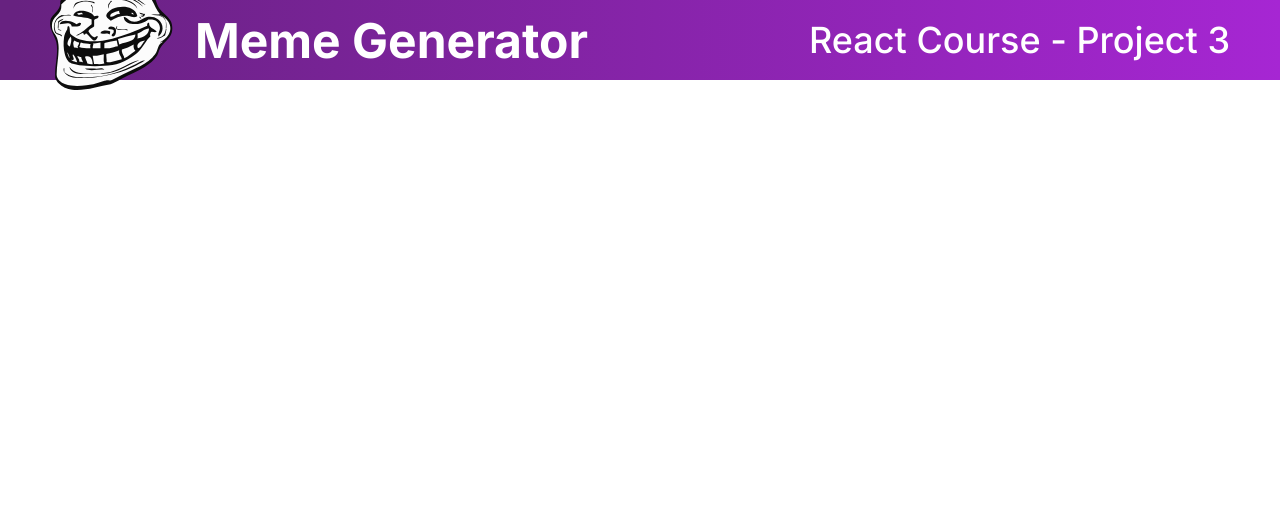
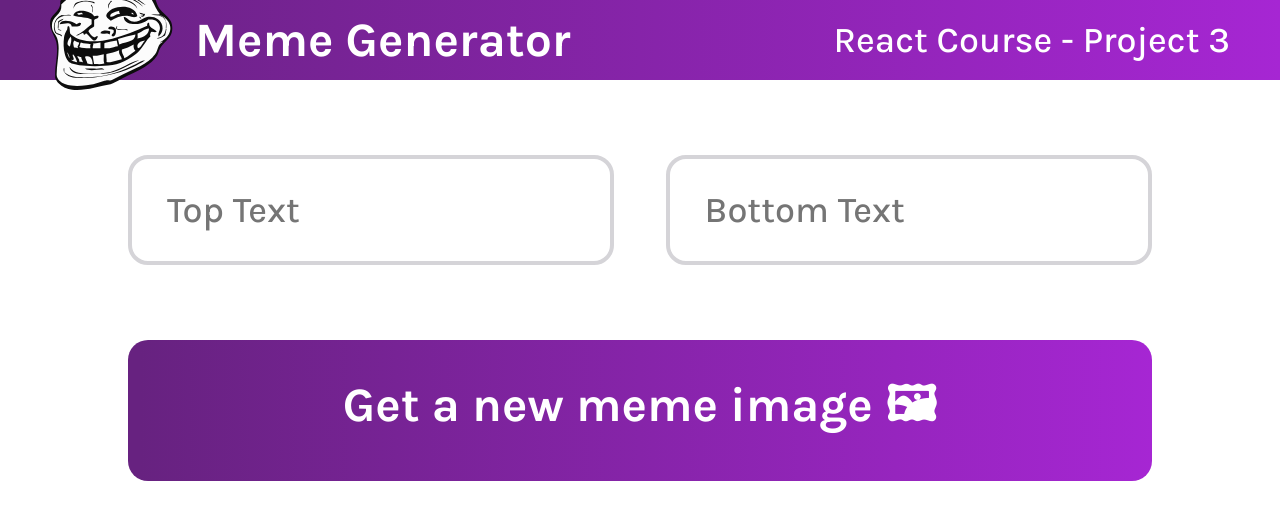
Before and after one commit to jeremydurden/meme-generator-react, a JavaScript app: page / in a window 1280 px wide. Shown: the top 520 px of the page. Built offline with nearby package versions, Linux system fonts and the light colour scheme.

Commit message:
adding main component w/ form and some styling

```diff
--- a/public/index.html
+++ b/public/index.html
@@ -5,7 +5,7 @@
     <link rel="preconnect" href="https://fonts.googleapis.com" />
     <link rel="preconnect" href="https://fonts.gstatic.com" crossorigin />
     <link
-      href="https://fonts.googleapis.com/css2?family=Inter:wght@300;400;500;700&display=swap"
+      href="https://fonts.googleapis.com/css2?family=Karla:wght@300;500;700&display=swap"
       rel="stylesheet"
     />
     <link rel="icon" href="%PUBLIC_URL%/favicon.ico" />
--- a/src/App.js
+++ b/src/App.js
@@ -1,8 +1,14 @@
 import Header from "./Components/Header";
+import Meme from "./Components/Meme";
 import "./styles.css";
 
 function App() {
-  return <Header />;
+  return (
+    <div className="app--container">
+      <Header />
+      <Meme />
+    </div>
+  );
 }
 
 export default App;
--- /dev/null
+++ b/src/Components/Meme.js
@@ -0,0 +1,19 @@
+function Meme() {
+  return (
+    <main className="meme-container">
+      <form action="" className="meme--form">
+        <div className="meme--flexform">
+          <input type="text" className="meme--input" placeholder="Top Text" />
+          <input
+            type="text"
+            className="meme--input"
+            placeholder="Bottom Text"
+          />
+          <button className="meme--button">Get a new meme image 🖼</button>
+        </div>
+      </form>
+    </main>
+  );
+}
+
+export default Meme;
--- a/src/styles.css
+++ b/src/styles.css
@@ -2,7 +2,7 @@
   box-sizing: border-box;
   margin: 0;
   padding: 0;
-  font-family: "Inter", sans-serif;
+  font-family: "Karla", sans-serif;
 }
 
 .header {
@@ -31,3 +31,44 @@
   font-size: 36px;
   font-weight: 500;
 }
+
+/* MEME */
+
+.meme--flexform {
+  display: flex;
+  flex-flow: wrap;
+  justify-content: center;
+  justify-self: center;
+  max-width: 80%;
+  margin: auto;
+  margin-top: 75px;
+  gap: 5%;
+}
+
+.meme--input {
+  flex-grow: 1;
+  flex-basis: 35%;
+  padding: 30px;
+  margin-bottom: 75px;
+  color: #0d0d0d;
+  font-size: 36px;
+  font-weight: 400;
+  border-radius: 20px;
+
+  border: 4px solid #d5d4d8;
+  font-family: "Karla", sans-serif;
+  text-indent: 5px;
+}
+
+.meme--button {
+  flex-grow: 1;
+  font-size: 48px;
+  font-weight: 700;
+  color: #ffffff;
+  background: linear-gradient(90deg, #672280 1.18%, #a626d3 100%);
+  border: none;
+  padding: 30px;
+  border-radius: 20px;
+  font-family: "Karla", sans-serif;
+  cursor: pointer;
+}
```
